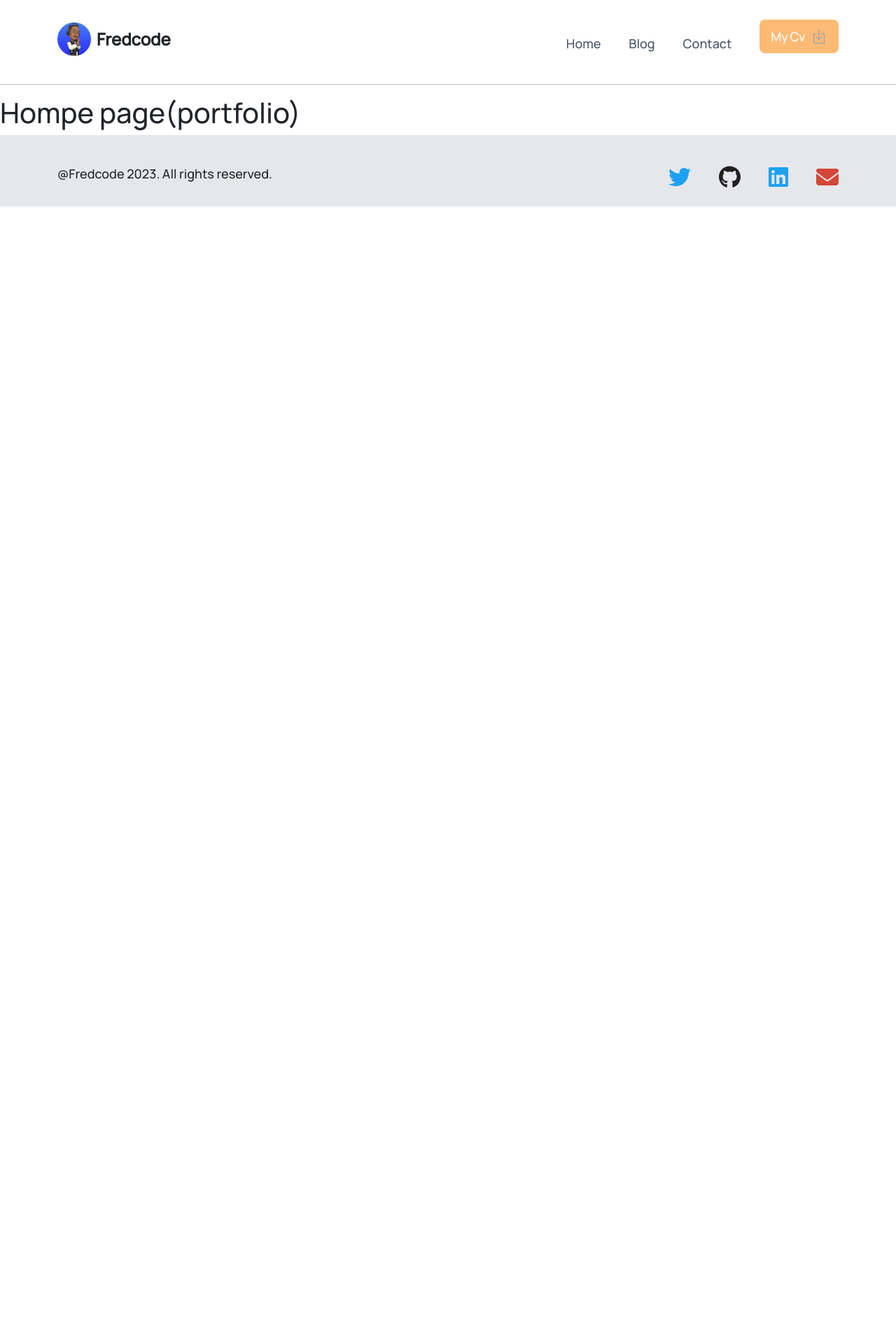
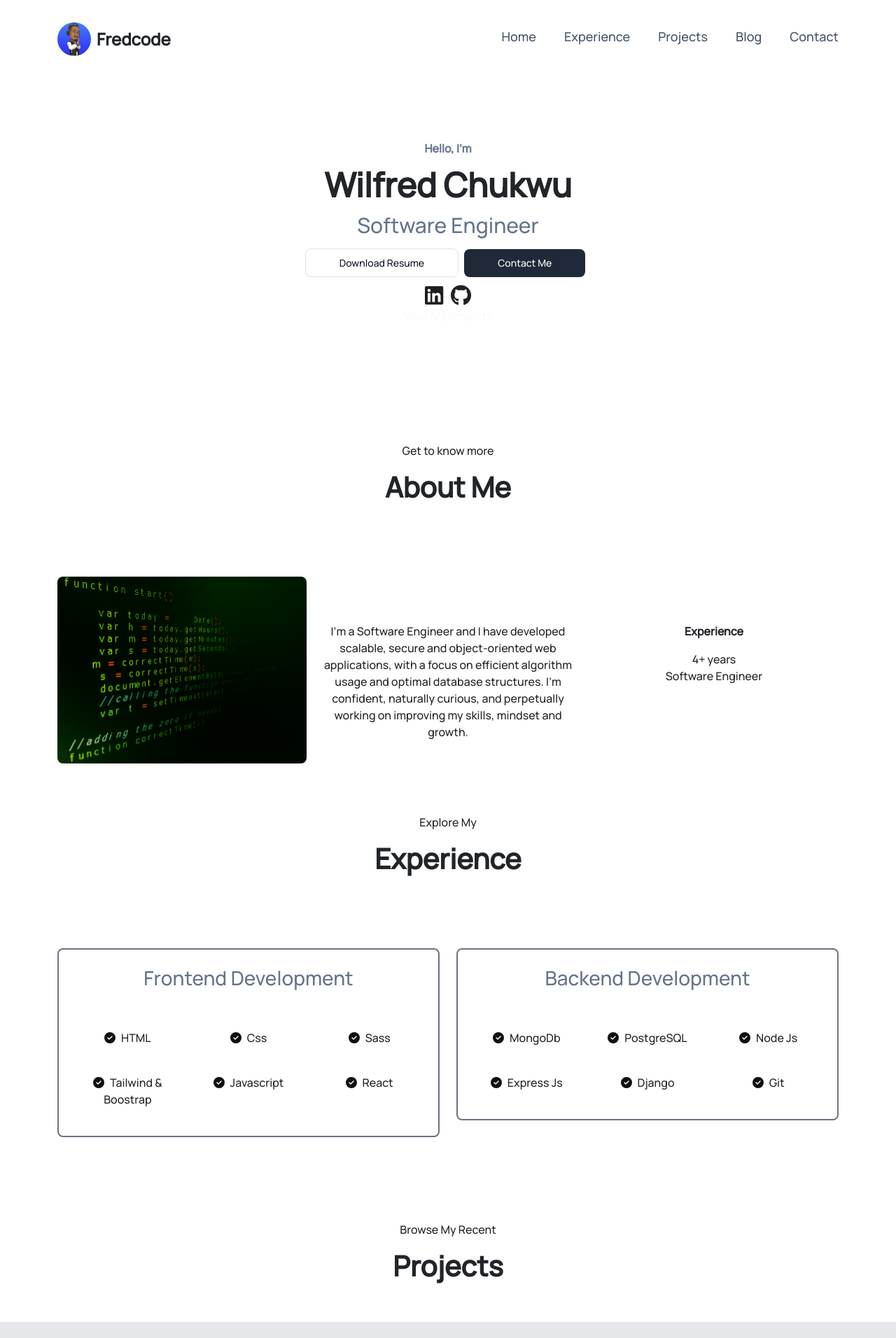
Before and after one commit to fredcodee/BlogApp, a React (Vite) app in the folder client/: page / in a window 1280 px wide. Shown: the top 1912 px of the page at 70% size. Before the commit the page ends 800 px from the top, so only its background shows below. Built offline with nearby package versions, Linux system fonts and the light colour scheme.

Commit message:
init portfolio

```diff
--- a/client/src/assets/css/signup.css
+++ b/client/src/assets/css/signup.css
@@ -5,15 +5,13 @@ html {
 	font-family: 'Montserrat', sans-serif;
 }
 
-body {
-}
 
 a {
-	display:block;
+	/* display:block; */
 	text-decoration:none;
-	color:#A2A5A6;
+	/* color:#A2A5A6;
 	text-align:center;
-	padding:20px 0 0;
+	padding:20px 0 0; */
 }
 
 form {
--- a/client/src/components/NavBar.jsx
+++ b/client/src/components/NavBar.jsx
@@ -2,7 +2,7 @@ import React, { useContext } from 'react'
 import logo from '../assets/images/logo.jpg'
 import { Link} from 'react-router-dom'
 import AuthContext from '../context/AuthContext'
-import Resume from '../assets/files/resume.pdf'
+
 
 const NavBar = () => {
   let { user } = useContext(AuthContext)
@@ -34,18 +34,16 @@ const NavBar = () => {
           ) : (
             <div className="hidden md:flex space-x-10">
               <Link to="/" className="text-slate-600 font-mediu hover:text-darkOrange text-lg no-underline">Home</Link>
+              <Link to="#experience" className="text-slate-600 font-medium hover:text-darkOrange text-lg no-underline">Experience</Link>
+              <Link to="#" className="text-slate-600 font-medium hover:text-darkOrange text-lg no-underline">Projects</Link>
               <Link to="/blog" className="text-slate-600 font-medium hover:text-darkOrange text-lg no-underline">Blog</Link>
               <Link to="/contact" className="text-slate-600 font-mediu hover:text-darkOrange text-lg no-underline">Contact</Link>
-              <a href={Resume} download className='flex flex-wrap items-center gap-2 group tracking-tight font-medium cursor-pointer  rounded-lg px-3 py-2 text-lg bg-orange-300 text-secondary-900 hover:bg-blue-400 undefined w-auto'>
-              <svg stroke="currentColor" fill="currentColor" strokeWidth="0" viewBox="0 0 512 512" className=" transition-transform h-6 w-6  order-last group-hover:translate-x-2" height="1em" width="1em" xmlns="http://www.w3.org/2000/svg"><path fill="none" strokeLinecap="round" strokeLinejoin="round" strokeWidth="32" d="M336 176h40a40 40 0 0140 40v208a40 40 0 01-40 40H136a40 40 0 01-40-40V216a40 40 0 0140-40h40"></path><path fill="none" strokeLinecap="round" strokeLinejoin="round" strokeWidth="32" d="M176 272l80 80 80-80M256 48v288"></path></svg>
-                <span className='text-white'>My Cv</span>
-              </a>
+
             </div>
           )}
 
         </div>
       </nav>
-      <hr />
     </div>
   )
 }
--- a/client/src/pages/Home.jsx
+++ b/client/src/pages/Home.jsx
@@ -1,12 +1,141 @@
 import React from 'react'
+import Resume from '../assets/files/resume.pdf'
+import { FontAwesomeIcon } from '@fortawesome/react-fontawesome';
+import {faCircleCheck} from '@fortawesome/free-solid-svg-icons';
+import { faGithub, faLinkedin} from '@fortawesome/free-brands-svg-icons';
+import aboutMeImg from '../assets/images/aboutme.jpg'
 
 const Home = () => {
   //go to different website
   //window.location.href = "https://www.google.com"
 
   return (
-    <div>
-      <h1>Hompe page(portfolio)</h1>
+    <div className='container'>
+      <div className='text-center p-5'>
+        <section id="intro" className='pb-5 pt-5'>
+          <div className="inner">
+            <div>
+              <p className='font-bold text-slate-500'>Hello, I'm</p>
+              <p className='text-5xl font-bold'>Wilfred Chukwu</p>
+              <p className='text-3xl text-slate-500'>Software Engineer </p>
+              <div>
+                <a href={Resume} download className="py-2.5 px-5 mr-2 mb-2 text-sm font-medium text-gray-900 focus:outline-none bg-white rounded-lg border border-gray-400 hover:bg-gray-100 hover:text-blue-700 focus:z-10 focus:ring-4 focus:ring-gray-200 dark:focus:ring-gray-700 dark:bg-gray-800 dark:text-gray-400 dark:border-gray-600 dark:hover:text-white dark:hover:bg-gray-700">Download Resume</a>
+                <button type="button" className="text-white bg-gray-800 hover:bg-gray-900 focus:outline-none focus:ring-4 focus:ring-gray-300 font-medium rounded-lg text-sm px-5 py-2.5 mr-2 mb-2 dark:bg-gray-800 dark:hover:bg-gray-400 dark:focus:ring-gray-700 dark:border-gray-700">Contact Me</button>
+              </div>
+
+              <div style={{ display: 'flex', gap: '10px', justifyContent: 'center' }}>
+                <a href="https://www.linkedin.com/in/wilfred-chukwu-891830174/" className='text-3xl'><FontAwesomeIcon icon={faLinkedin} style={{ color: "#1e1e1f" }} /></a>
+                <a href="https://github.com/fredcodee" className='text-3xl'><FontAwesomeIcon icon={faGithub} style={{ color: "#212121" }} /></a>
+              </div>
+            </div>
+            <a href="#main" className="more text-stone-50 hover:text-white ">View My Projects</a>
+
+          </div>
+        </section>
+      </div>
+
+
+      <div className='pt-5'>
+        <section id='About' className='pb-5'>
+          <div className='text-center pt-4 pb-5'>
+            <p>Get to know more</p>
+            <h1 className='font-bold'>About Me</h1>
+          </div>
+          <div className="grid grid-cols-3 gap-4 pt-5">
+            <div className="...">
+              <img src={aboutMeImg} alt="image" className='rounded-lg' />
+            </div>
+            <div className="col-span-2 ..." style={{justifyContent: 'center', alignItems:'center', alignContent:'center'}}>
+              <div className="grid grid-cols-2 gap-4 text-center pt-5">
+                <div className="...">
+                  <div className='border-solid'>
+                    <p>I'm a Software Engineer and I have developed scalable, secure and object-oriented web applications, with a focus on efficient algorithm usage and optimal database structures. I'm confident, naturally curious, and perpetually working on improving my skills, mindset and growth.</p>
+                  </div>
+                </div>
+                <div className="...">
+                  <div className='border-solid'>
+                    <p className='font-bold'>Experience</p>
+                    <p>4+ years <br /><span>Software Engineer</span></p>
+                  </div>
+                </div>
+              </div>
+            </div>
+          </div>
+
+        </section>
+      </div>
+
+
+      <div>
+        <section id='experience' className='pb-5'>
+          <div className='text-center pt-4 pb-5'>
+            <p>Explore My</p>
+            <h1 className='font-bold'>Experience</h1>
+          </div>
+          <div className="grid grid-cols-2 gap-4 text-center pt-5">
+            <div className="...">
+              <div className='border-solid border-2 border-gray-500 rounded-lg p-4'>
+                <h3 className='text-slate-500'>Frontend Development</h3>
+                <div className="grid grid-cols-3 gap-4 text-center pt-5">
+                  <div className="...">
+                    <p><span><FontAwesomeIcon icon={faCircleCheck} style={{color: "#0f0f0f",}}  className='pr-2'/></span>HTML</p>
+                  </div>
+                  <div className="...">
+                    <p><span><FontAwesomeIcon icon={faCircleCheck} style={{color: "#0f0f0f",}}  className='pr-2'/></span>Css</p>
+                  </div>
+                  <div className="...">
+                    <p><span><FontAwesomeIcon icon={faCircleCheck} style={{color: "#0f0f0f",}}  className='pr-2'/></span>Sass</p>
+                  </div>
+                  <div className="...">
+                    <p><span><FontAwesomeIcon icon={faCircleCheck} style={{color: "#0f0f0f",}}  className='pr-2'/></span>Tailwind & Boostrap</p>
+                  </div>
+                  <div className="...">
+                    <p><span><FontAwesomeIcon icon={faCircleCheck} style={{color: "#0f0f0f",}}  className='pr-2'/></span>Javascript</p>
+                  </div>
+                  <div className="...">
+                    <p><span><FontAwesomeIcon icon={faCircleCheck} style={{color: "#0f0f0f",}}  className='pr-2'/></span>React</p>
+                  </div>
+                </div>
+              </div>
+            </div>
+            <div className="...">
+              <div className='border-solid border-2 border-gray-500 rounded-lg p-4'>
+                <h3 className='text-slate-500'>Backend Development</h3>
+                <div className="grid grid-cols-3 gap-4 text-center pt-5">
+                  <div className="...">
+                    <p><span><FontAwesomeIcon icon={faCircleCheck} style={{color: "#0f0f0f",}}  className='pr-2'/></span>MongoDb</p>
+                  </div>
+                  <div className="...">
+                    <p><span><FontAwesomeIcon icon={faCircleCheck} style={{color: "#0f0f0f",}}  className='pr-2'/></span>PostgreSQL</p>
+                  </div>
+                  <div className="...">
+                    <p><span><FontAwesomeIcon icon={faCircleCheck} style={{color: "#0f0f0f",}}  className='pr-2'/></span>Node Js</p>
+                  </div>
+                  <div className="...">
+                    <p><span><FontAwesomeIcon icon={faCircleCheck} style={{color: "#0f0f0f",}}  className='pr-2'/></span>Express Js</p>
+                  </div>
+                  <div className="...">
+                    <p><span><FontAwesomeIcon icon={faCircleCheck} style={{color: "#0f0f0f",}}  className='pr-2'/></span>Django</p>
+                  </div>
+                  <div className="...">
+                    <p><span><FontAwesomeIcon icon={faCircleCheck} style={{color: "#0f0f0f",}}  className='pr-2'/></span>Git</p>
+                  </div>
+                </div>
+              </div>
+
+            </div>
+          </div>
+        </section>
+      </div>
+
+      <div className='pt-5'>
+        <section id='projects'>
+        <div className='text-center pt-4 pb-5'>
+            <p>Browse My Recent</p>
+            <h1 className='font-bold'>Projects</h1>
+          </div>
+        </section>
+      </div>
     </div>
   )
 }
```
Also changed, not shown: client/src/assets/images/aboutme.jpg (added), 1 other file (tests, documents, lock files or other folders).
